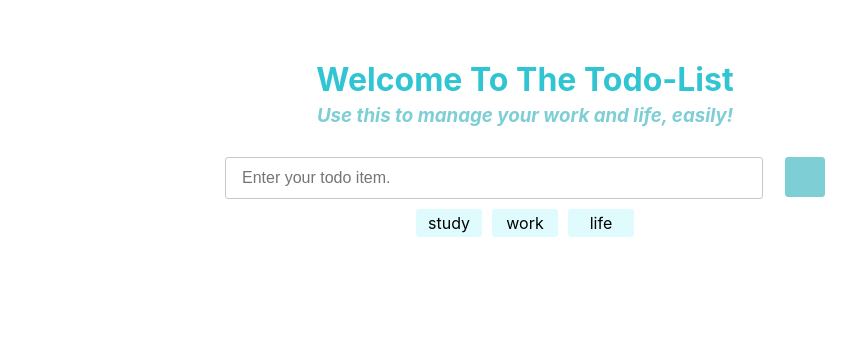
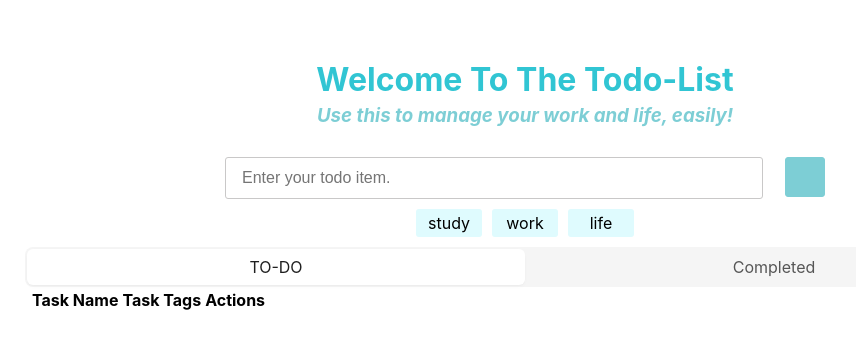
Before and after one commit to Enternity-Yu/my_todolist, a React (Create React App) app: page / in a window 1280 px wide. Shown: the top 348 px of the page, without its empty margins (115-971 px from the left). Built offline with nearby package versions, Linux system fonts and the light colour scheme.

Commit message:
[TaskList]test ui.

```diff
--- a/src/page/task-list/TaskList.tsx
+++ b/src/page/task-list/TaskList.tsx
@@ -1,7 +1,25 @@
 import React from 'react';
+import {Segmented} from 'antd';
 
 const TaskList: React.FC = () => {
-	return <div data-testid="task-list-element"></div>;
+	return (<div data-testid="task-list-element">
+		<div>
+			<Segmented options={['TO-DO', 'Completed']} size='large' block={true}/>
+		</div>
+		<table className='task-list'>
+			<thead>
+				<tr>
+					<th></th>
+					<th>Task Name</th>
+					<th>Task Tags</th>
+					<th>Actions</th>
+				</tr>
+			</thead>
+			<tbody>
+
+			</tbody>
+		</table>
+	</div>);
 };
 
 export default TaskList;
```
Also changed, not shown: 1 other file (tests, documents, lock files or other folders).
